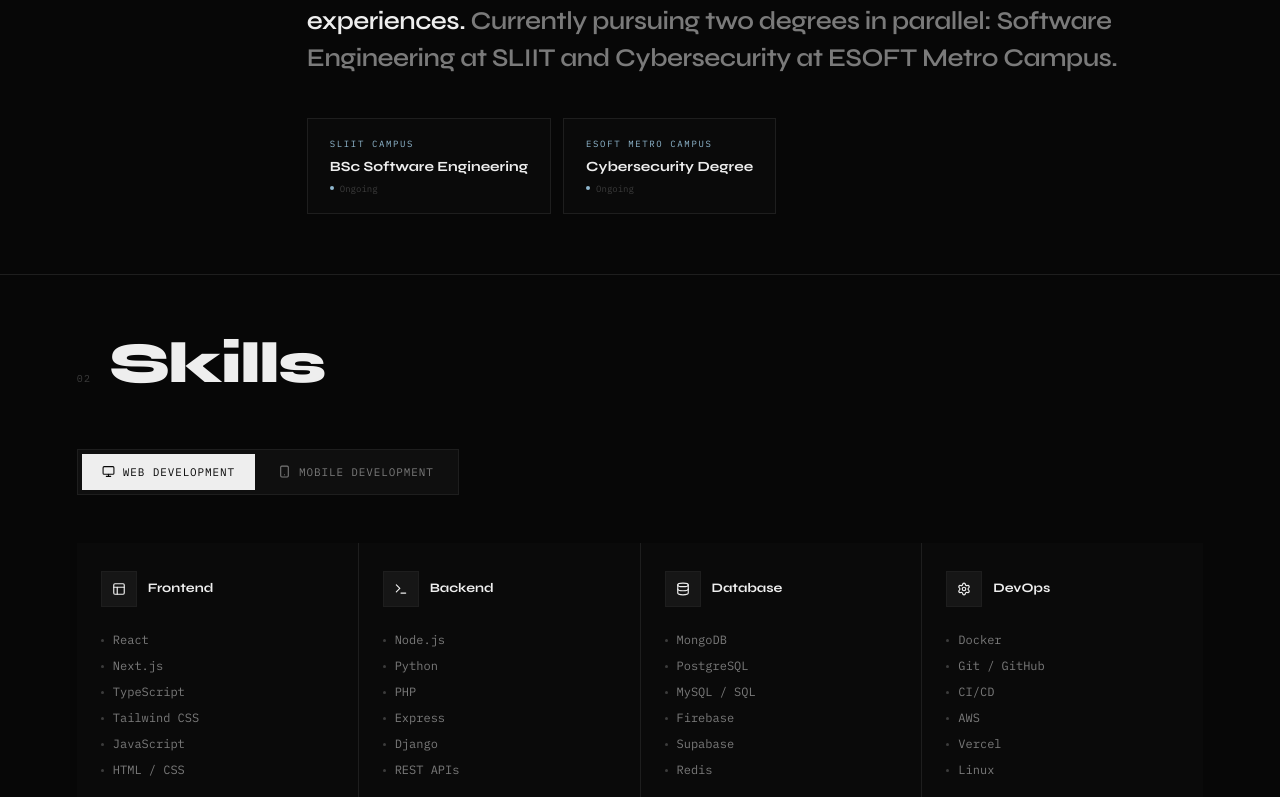
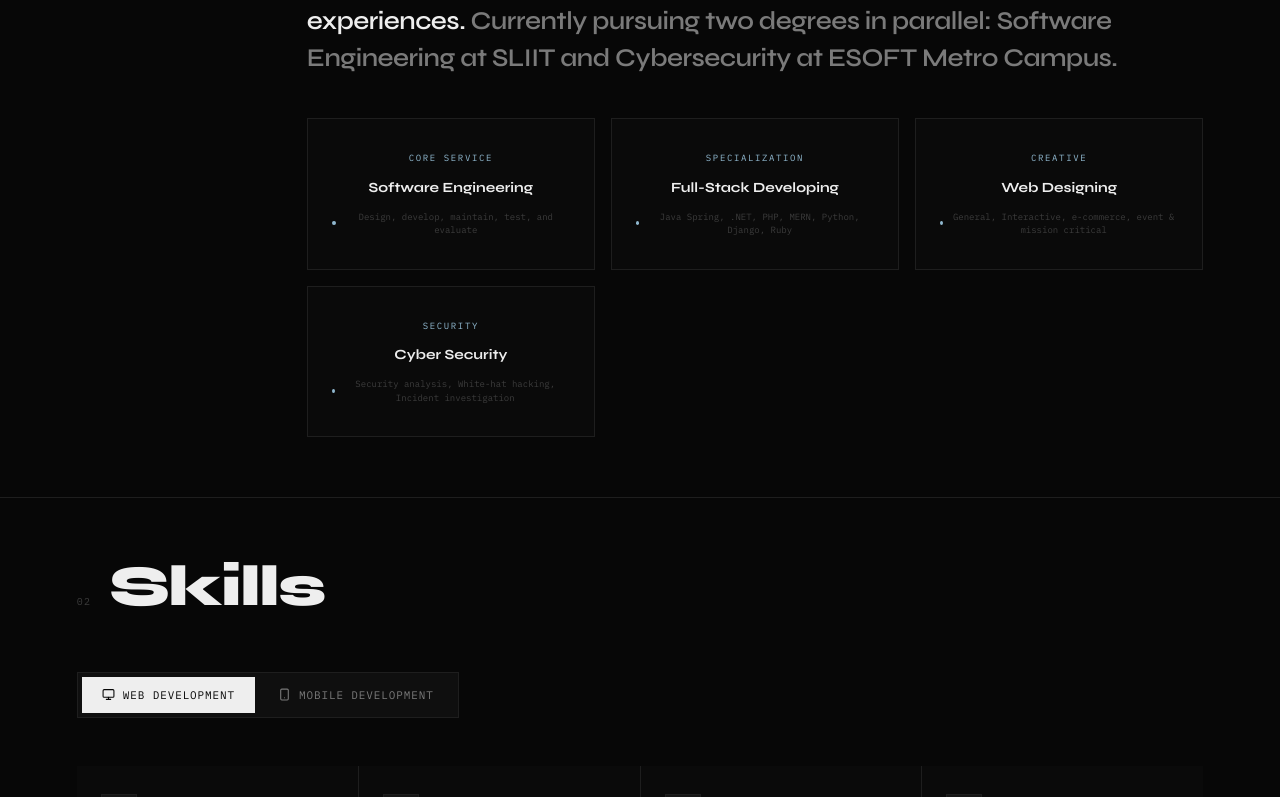
Before and after one commit to harithsenura/P, a Next.js app: page / in a window 1280 px wide. Shown: the part 1123-1920 px from the top of the page. Built offline with nearby package versions, Linux system fonts and the light colour scheme.

Commit message:
feat: replace about education boxes with expertise cards

```diff
--- a/src/app/globals.css
+++ b/src/app/globals.css
@@ -555,17 +555,20 @@ section {
 }
 
 .edu-row {
-  display: flex;
-  gap: 12px;
-  flex-wrap: wrap;
+  display: grid;
+  grid-template-columns: repeat(auto-fit, minmax(280px, 1fr));
+  gap: 16px;
+  margin-top: 24px;
 }
 
 .edu-card {
   border: 1px solid var(--border);
-  padding: 18px 22px;
+  padding: 32px 24px;
   display: flex;
   flex-direction: column;
-  gap: 5px;
+  align-items: center;
+  text-align: center;
+  gap: 12px;
   transition: var(--tr);
   background: var(--card-bg);
 }
--- a/src/components/About.tsx
+++ b/src/components/About.tsx
@@ -36,8 +36,26 @@ export default function About() {
         <div>
           <p className="about-bio">I am <strong>Harith Divarathna</strong>, a <em>Fullstack Software Engineer</em> passionate about crafting end-to-end digital products — scalable web apps, native Android &amp; iOS apps, and seamless cross-platform experiences. <em>Currently pursuing two degrees in parallel: Software Engineering at SLIIT and Cybersecurity at ESOFT Metro Campus.</em></p>
           <div className="edu-row">
-            <div className="edu-card"><span className="edu-sch">SLIIT Campus</span><span className="edu-deg">BSc Software Engineering</span><span className="edu-st">Ongoing</span></div>
-            <div className="edu-card"><span className="edu-sch">ESOFT Metro Campus</span><span className="edu-deg">Cybersecurity Degree</span><span className="edu-st">Ongoing</span></div>
+            <div className="edu-card">
+              <span className="edu-sch">Core Service</span>
+              <span className="edu-deg">Software Engineering</span>
+              <span className="edu-st">Design, develop, maintain, test, and evaluate</span>
+            </div>
+            <div className="edu-card">
+              <span className="edu-sch">Specialization</span>
+              <span className="edu-deg">Full-Stack Developing</span>
+              <span className="edu-st">Java Spring, .NET, PHP, MERN, Python, Django, Ruby</span>
+            </div>
+            <div className="edu-card">
+              <span className="edu-sch">Creative</span>
+              <span className="edu-deg">Web Designing</span>
+              <span className="edu-st">General, Interactive, e-commerce, event & mission critical</span>
+            </div>
+            <div className="edu-card">
+              <span className="edu-sch">Security</span>
+              <span className="edu-deg">Cyber Security</span>
+              <span className="edu-st">Security analysis, White-hat hacking, Incident investigation</span>
+            </div>
           </div>
         </div>
       </div>
```
